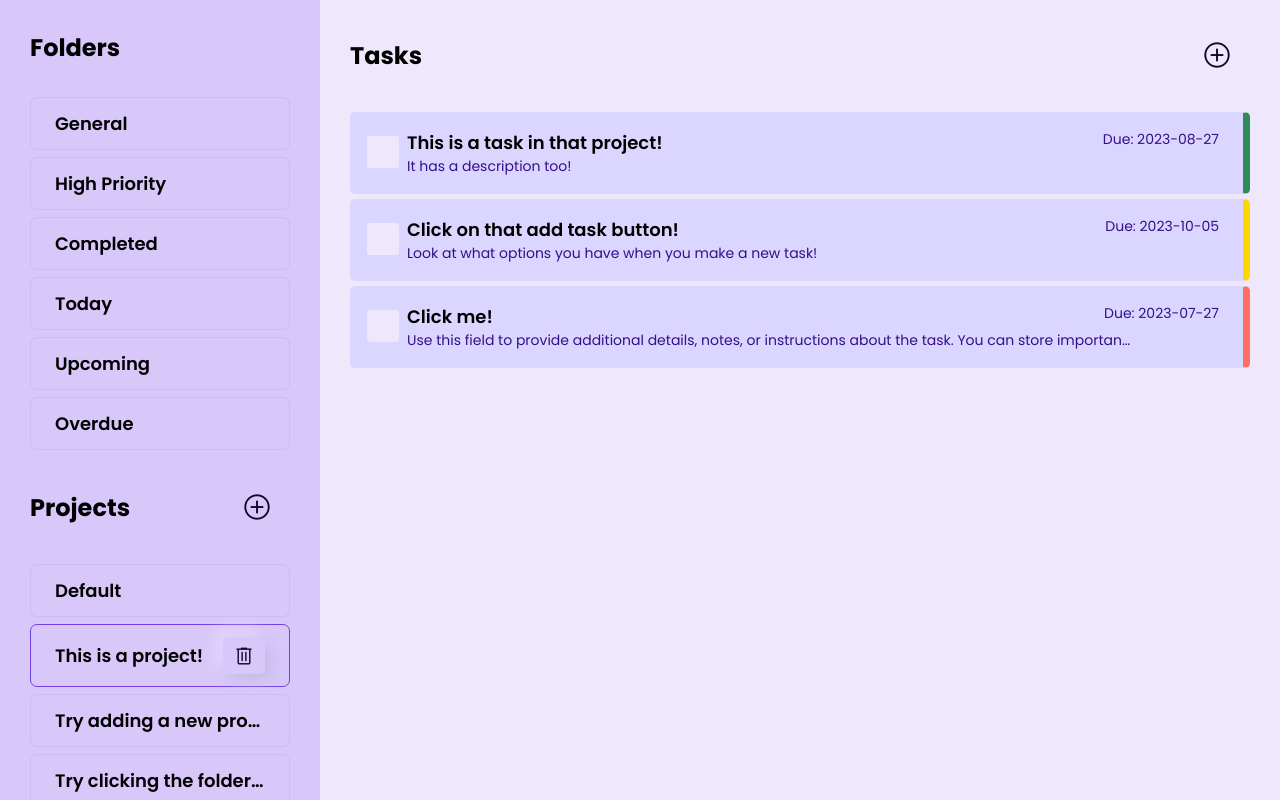
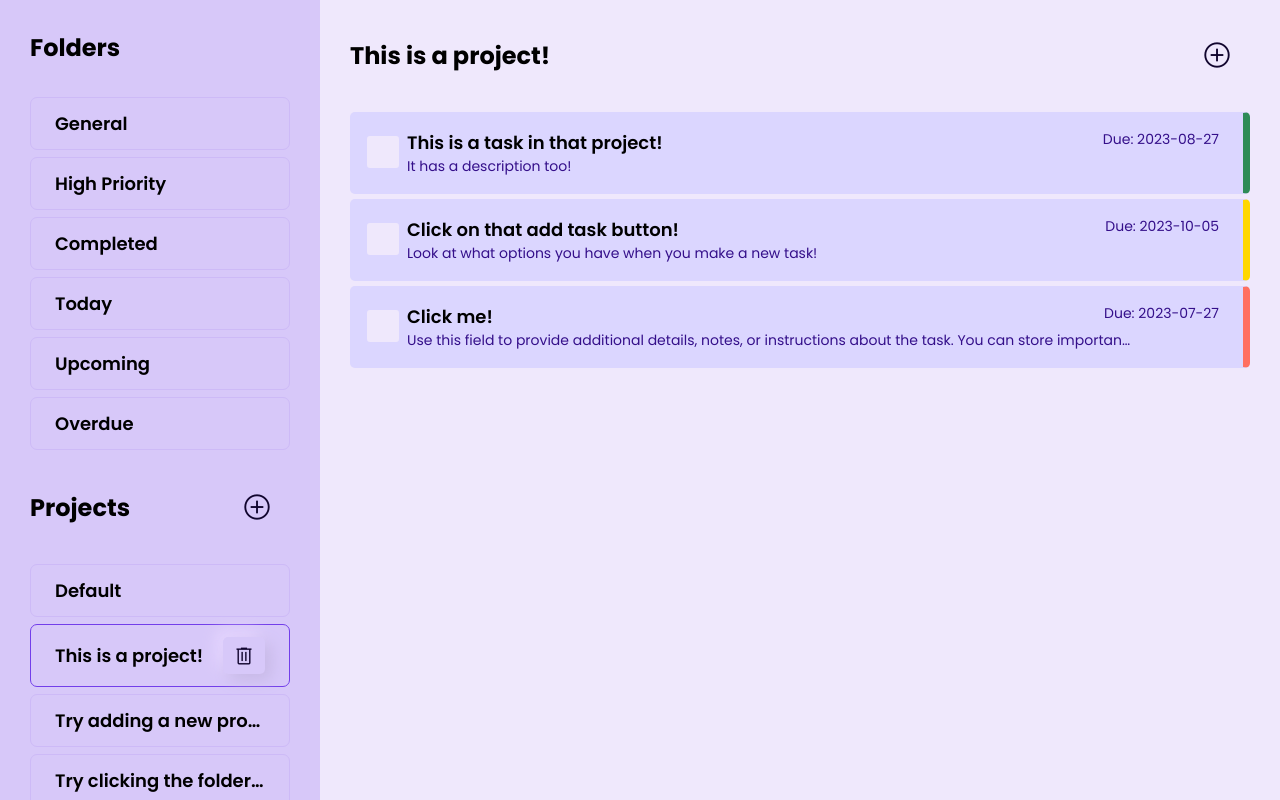
Before and after one commit to Kan1shak/todo, a website built with webpack: page dist/index.html in a window 1280 px wide. Built offline with nearby package versions, Linux system fonts and the light colour scheme.

Commit message:
Change task heading to reflect project name and description

```diff
--- a/src/dataHolder.js
+++ b/src/dataHolder.js
@@ -75,7 +75,7 @@ function ProjectHolder(){
     const getProjects = () => projects;
 
     // Function to add a new project to the projects list
-    const addProject = (name, category = 'General') => {
+    const addProject = (name, category = '') => {
         projects.push(new Project(name, category));
     }
 
--- a/src/default.js
+++ b/src/default.js
@@ -1,7 +1,7 @@
 const defaultProjects = [
     {
         "name": "Default",
-        "category": "General",
+        "category": "",
         "tasks": [
             {
                 "title": "This is an example task!",
@@ -15,7 +15,7 @@ const defaultProjects = [
     },
     {
         "name": "This is a project!",
-        "category": "General",
+        "category": "",
         "tasks": [
             {
                 "title": "This is a task in that project!",
@@ -45,7 +45,7 @@ const defaultProjects = [
     },
     {
         "name": "Try adding a new project!",
-        "category": "General",
+        "category": "",
         "tasks": [
             {
                 "title": "Click me! and uhhh, try the edit button!",
@@ -75,7 +75,7 @@ const defaultProjects = [
     },
     {
         "name": "Try clicking the folders too!",
-        "category": "General",
+        "category": "",
         "tasks": [
             {
                 "title": "About General",
--- a/src/displayController.js
+++ b/src/displayController.js
@@ -12,6 +12,8 @@ const taskAddButton = document.getElementById('add-task');
 const projDialogue = document.querySelector('.add-proj-content');
 const taskDialogue = document.querySelector('.add-task-content');
 const overlay = document.querySelector('#overlay');
+const taskHeading = document.querySelector('.task-heading h2');
+const taskHeadingDesc = document.querySelector('.proj-description');
 
 // Variables to keep track of selected project, task, folder, and item type (project or folder)
 let selectedProj = -1;
@@ -124,9 +126,17 @@ const updateTasks = (project) => {
         if (currentTasks[0] === undefined) {
             deployToast('No tasks in this folder!','info');
         }
+        // Set the task heading to the folder name
+        taskHeading.textContent = selectedFolder;
+        // Set the task category to task heading description
+        taskHeadingDesc.textContent = 'Folder';
     }
     if (where === 'project'){
         currentTasks = project.getTasks();
+        // Set the task heading to the project name
+        taskHeading.textContent = project.name;
+        // Set the task category to task heading description
+        taskHeadingDesc.textContent = project.category;
     }
     currentTasks.forEach(task => {
         // creating task item
```
Also changed, not shown: dist/index.html, dist/main.js.
